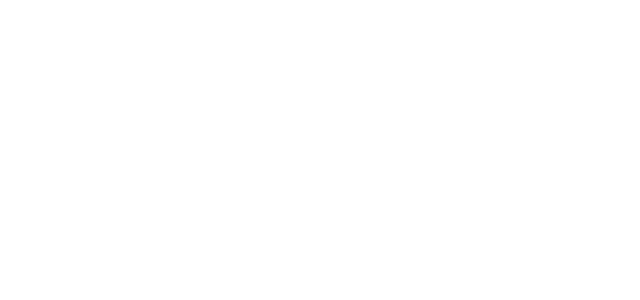
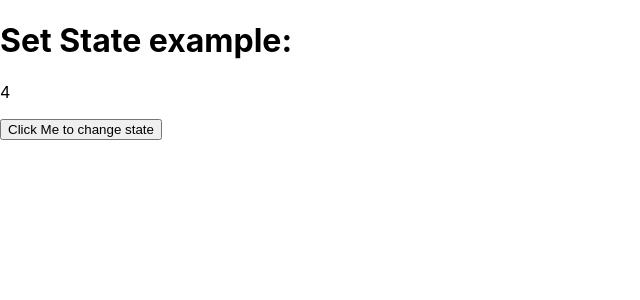
Before and after one commit to pampana-subrahmanyam/react-js, a React (Create React App) app: page / in a window 1280 px wide. Shown: the top 300 px of the page, without its empty margins (0-640 px from the left). Built offline with nearby package versions, Linux system fonts and the light colour scheme; the HTML template or start-up script is replaced by a standard one.

Commit message:
use state added

```diff
--- /dev/null
+++ b/src/1_basics/6_list.js
@@ -0,0 +1,14 @@
+
+
+
+function GetListOfStudents(){
+    const students=["Raju","Ram","Trump"]
+    return (<div>
+       <ul>
+       {students.map((student)=><p>{student}</p>)}
+       </ul>
+    </div>);
+}
+
+
+export default GetListOfStudents;
--- a/src/1_basics/App.js
+++ b/src/1_basics/BasicApp.js
@@ -4,14 +4,17 @@
 import SimpleProp from './3_Props'
 import MyEventTest from './4_Events';
 import ConditionalTest from './5_Conditional';
+import GetListOfStudents from './6_list';
 
-function App(){
+
+function Basics(){
   //return TestFile1();
  // return MyFunctionlComponent();
  //return SimpleProp();
  //return MyEventTest();
- return ConditionalTest();
+ //return ConditionalTest();
+ return GetListOfStudents();
 }
 
 
-export default App;
+export default Basics;
--- /dev/null
+++ b/src/2_hooks/1_SetState.js
@@ -0,0 +1,37 @@
+import {useState } from 'react';
+
+
+/*
+ let [count,setCounterValue]=useState (4);
+ where count is the varible that we want to change
+ setCounterValue is the function that changes the "count" value
+ useState(4) ,heare 4 is the initial value of the "counter".
+ useState() function returs array and we are using array destruring
+*/
+
+
+function  WithoutSetStateExample(){
+    //Without set state value of counter increase but it won't reflect in the UI
+    let count= 4;
+    function setCounterValue(value){
+        count=count+value;
+        console.log(count)
+    }
+  return( <div>
+    <h1>Set State example:</h1>
+    <p>{count}</p>
+    <button onClick={()=>setCounterValue(10)} > Click Me to change state </button>
+  </div>)
+}
+
+function SetStateExample(){
+    let [count,setCounterValue]=useState (4);
+  return( <div>
+    <h1>Set State example:</h1>
+    <p>{count}</p>
+    <button onClick={()=>setCounterValue(10)} > Click Me to change state </button>
+  </div>)
+}
+
+//export default SetStateExample;
+export default WithoutSetStateExample;
--- /dev/null
+++ b/src/2_hooks/Hooks.js
@@ -0,0 +1,7 @@
+import SetStateExample from './1_SetState'
+
+function Hooks(){
+   return <SetStateExample></SetStateExample>;
+}
+
+export default Hooks;
--- /dev/null
+++ b/src/App.js
@@ -0,0 +1,9 @@
+
+import Hooks from './2_hooks/Hooks'
+import Basics from './1_basics/BasicApp'
+
+function MainApp(){
+    //return <Basics></Basics>;
+    return <Hooks></Hooks>;
+}
+export default MainApp;
--- a/src/index.js
+++ b/src/index.js
@@ -3,13 +3,13 @@
 import './index.css';
 import reportWebVitals from './reportWebVitals';
 
-import App from './1_basics/App';
+import MainApp from './App';
 
 
 const root = ReactDOM.createRoot(document.getElementById('root'));
 root.render(
   <React.StrictMode>
-    <App />
+    <MainApp />
   </React.StrictMode>
 );
 
```
